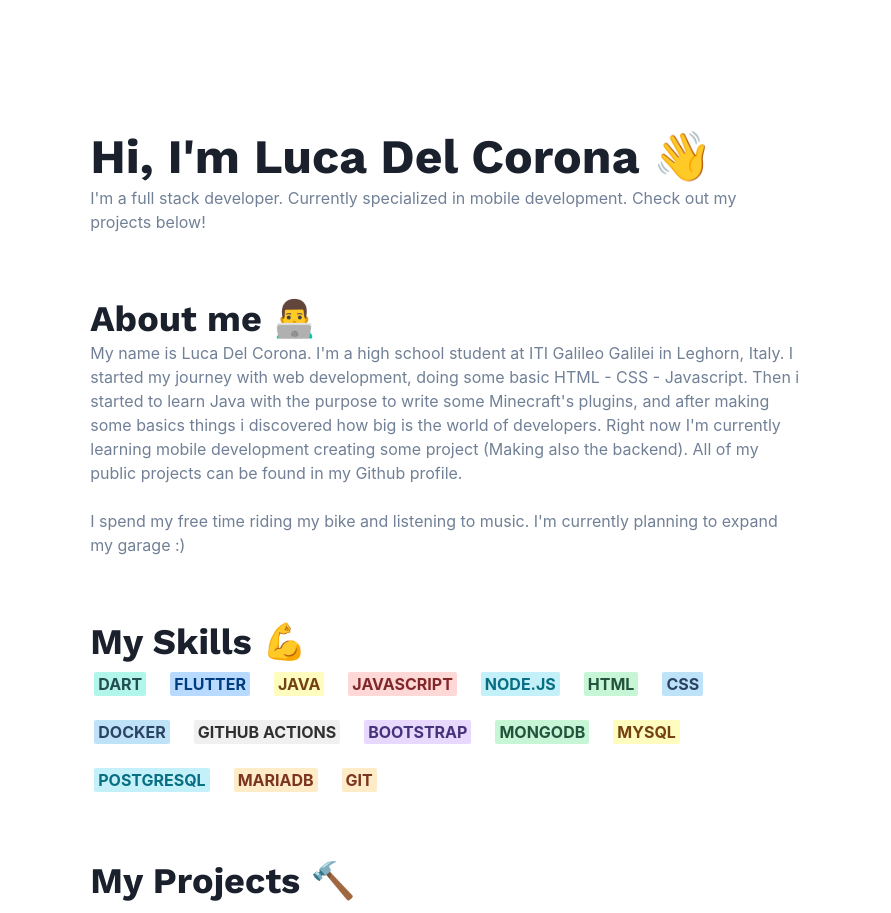
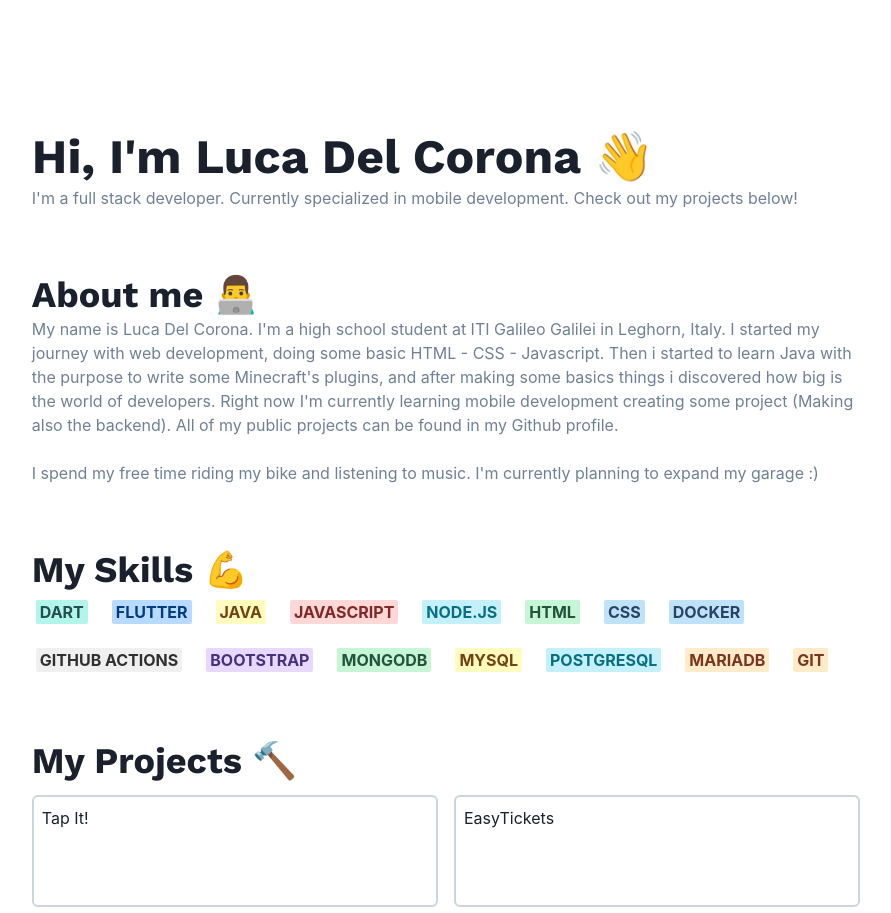
Before and after one commit to VoidElle/Portfolio, a Next.js app: page / in a window 1280 px wide. Shown: the top 913 px of the page, without its empty margins (194-1085 px from the left). Built offline with nearby package versions, Linux system fonts and the light colour scheme.

Commit message:
➡️ Added links to the projects cards

```diff
--- a/components/Project.tsx
+++ b/components/Project.tsx
@@ -1,8 +1,9 @@
 import React from "react";
-import { Stack, Heading, Text } from "@chakra-ui/react";
+import { Stack, Heading, Text, Link } from "@chakra-ui/react";
 
 interface ProjectProps {
   title: string;
+  url?: string;
   description: string;
 }
 
@@ -10,7 +11,16 @@ const Project = (props: ProjectProps): JSX.Element => {
     return(
         <Stack borderWidth="2px" borderColor="gray.300" p={2} rounded="md" pb={6} minHeight={28}>
             <Heading pt={1} fontWeight="regular" fontSize={{ base: "0.9em", md: "1em" }}>
-                {props.title}
+                {
+                    props.url ?
+                        (
+                            <Link href={props.url} target="_blank" rel="noreferrer">
+                                {props.title}
+                            </Link>
+                        ) : (
+                            props.title
+                        )
+                }
             </Heading>
             <Text textColor="gray.500" fontSize={{ base: "0.8em", md: "0.9em" }}>
                 {props.description}
--- a/pages/index.tsx
+++ b/pages/index.tsx
@@ -6,8 +6,8 @@ import Footer from "../components/Footer";
 
 export default function Home() {
 
-  const width = "80ch";
-  const padding = 12;
+  const width = "90ch";
+  const padding = 10;
 
   return(
       <div>
@@ -67,9 +67,9 @@ export default function Home() {
                   My Projects 🔨
               </Heading>
               <Grid templateColumns={{ base: "repeat(1, 1fr)", md: "repeat(2, 1fr)" }} gap={4}>
-                  <Project title="Tap It!" description="" />
-                  <Project title="EasyTickets" description="" />
-                  <Project title="Good Games" description="" />
+                  <Project title="Tap It!" url="https://tapit.com/" description="" />
+                  <Project title="EasyTickets" url="https://easytickets.com/" description="" />
+                  <Project title="Good Games" url="https://goodgames.com/" description="" />
               </Grid>
           </Container>
           <Container pt={16} pb={10} maxW={width} px={padding}>
```
